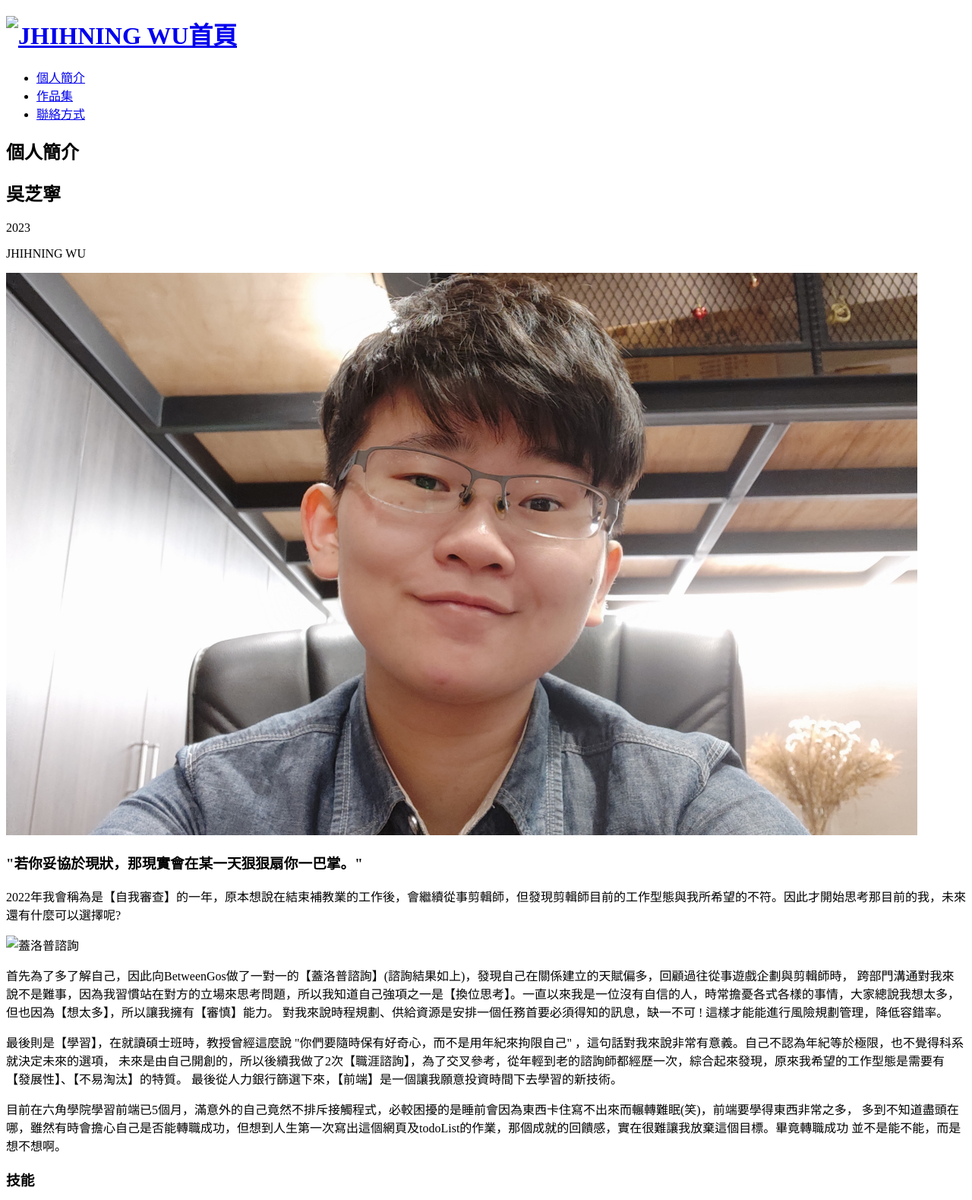
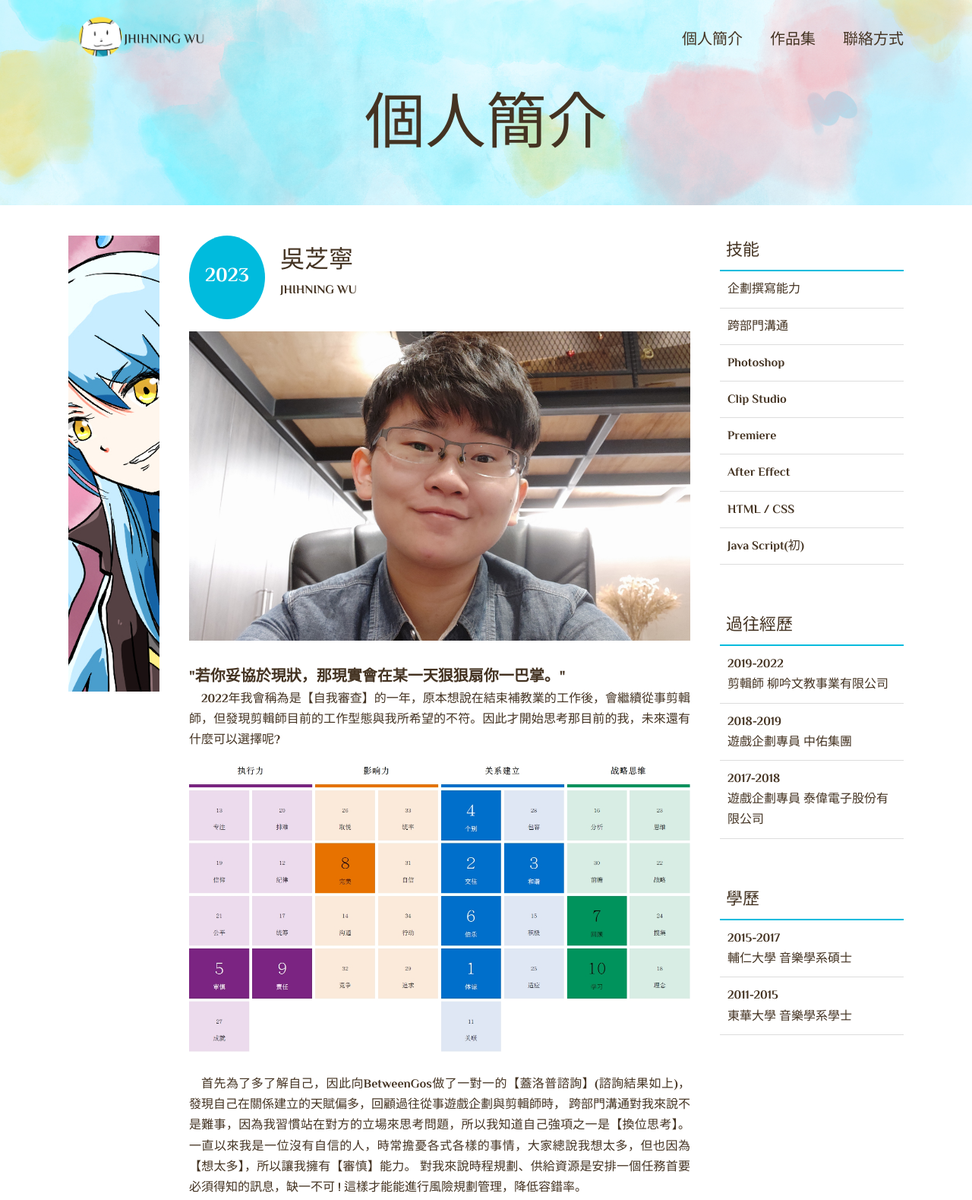
Before and after one commit to a10a4df20079/Portfolio, a website: page news.html in a window 1280 px wide. Shown: the top 1579 px of the page at 76% size. Drawn offline with nearby package versions, Linux system fonts and the light colour scheme; the site is published under a folder, as on GitHub Pages, so addresses that start at the root find nothing.

Commit message:
V1.1
TEST

```diff
--- a/contact.html
+++ b/contact.html
@@ -22,15 +22,15 @@
     <link href="https://fonts.googleapis.com/css2?family=Philosopher:wght@700&display=swap" rel="stylesheet">
 
     <!-- CSS -->
-    <link rel="icon" type="image/png" href="/images/favicon1.png">
+    <link rel="icon" type="image/png" href="images/favicon1.png">
     <link href="css/lightbox.min.css" rel="stylesheet" />
-    <link rel="stylesheet" href="/css/style.css">>
+    <link rel="stylesheet" href="css/style.css">>
 </head>
 
 <body>
 <div id="contact" class="big-bg">
     <header class="page-header wrapper">
-        <h1><a href="index.html"><img class="logo" src="/images/LOGO.png" alt="JHIHNING WU首頁"></a></h1>
+        <h1><a href="index.html"><img class="logo" src="images/LOGO.png" alt="JHIHNING WU首頁"></a></h1>
         <nav>
             <ul class="main-nav">
                 <li><a href="news.html">個人簡介</a></li>
@@ -73,6 +73,6 @@
     <script src="JS/lightbox.min.js"></script>
     <script src="JS/lightbox-plus-jquery.min.js"></script>
     <script src="https://cdn.jsdelivr.net/npm/axios@1.1.2/dist/axios.min.js"></script>
-    <script src="/all.js"></script>
+    <script src="all.js"></script>
 </body>
 </html>
--- a/news.html
+++ b/news.html
@@ -22,15 +22,15 @@
     <link href="https://fonts.googleapis.com/css2?family=Philosopher:wght@700&display=swap" rel="stylesheet">
 
     <!-- CSS -->
-    <link rel="icon" type="image/png" href="/images/favicon1.png">
+    <link rel="icon" type="image/png" href="images/favicon1.png">
     <link href="css/lightbox.min.css" rel="stylesheet" />
-    <link rel="stylesheet" href="/css/style.css">
+    <link rel="stylesheet" href="css/style.css">
 </head>
 
 <body>
 <div id="news" class="big-bg">
     <header class="page-header wrapper">
-        <h1><a href="index.html"><img class="logo" src="/images/LOGO.png" alt="JHIHNING WU首頁"></a></h1>
+        <h1><a href="index.html"><img class="logo" src="images/LOGO.png" alt="JHIHNING WU首頁"></a></h1>
         <nav>
             <ul class="main-nav">
                 <li><a href="news.html">個人簡介</a></li>
@@ -58,7 +58,7 @@
         <h3 class="introduction-title">"若你妥協於現狀，那現實會在某一天狠狠扇你一巴掌。"</h3>
         <p class="introduction">
             2022年我會稱為是【自我審查】的一年，原本想說在結束補教業的工作後，會繼續從事剪輯師，但發現剪輯師目前的工作型態與我所希望的不符。因此才開始思考那目前的我，未來還有什麼可以選擇呢?</p>
-        <img src="/images/蓋洛普.jpg" alt="蓋洛普諮詢">
+        <img src="images/蓋洛普.jpg" alt="蓋洛普諮詢">
         <p class="introduction">首先為了多了解自己，因此向BetweenGos做了一對一的【蓋洛普諮詢】(諮詢結果如上)，發現自己在關係建立的天賦偏多，回顧過往從事遊戲企劃與剪輯師時，
             跨部門溝通對我來說不是難事，因為我習慣站在對方的立場來思考問題，所以我知道自己強項之一是【換位思考】。一直以來我是一位沒有自信的人，時常擔憂各式各樣的事情，大家總說我想太多，但也因為【想太多】，所以讓我擁有【審慎】能力。
             對我來說時程規劃、供給資源是安排一個任務首要必須得知的訊息，缺一不可 ! 這樣才能能進行風險規劃管理，降低容錯率。  </p>
@@ -98,7 +98,7 @@
     </aside>
 
     <div class="ad" display="block">
-        <img src="/images/banner1.jpg" alt="banner">
+        <img src="images/banner1.jpg" alt="banner">
     </div>
 
 </div>
@@ -115,6 +115,6 @@
     <script src="JS/lightbox.min.js"></script>
     <script src="JS/lightbox-plus-jquery.min.js"></script>
     <script src="https://cdn.jsdelivr.net/npm/axios@1.1.2/dist/axios.min.js"></script>
-    <script src="/all.js"></script>
+    <script src="all.js"></script>
 </body>
 </html>
```
Also changed, not shown: index.html (+4 -4 lines), menu video.html (+4 -4 lines), menu.html (+4 -4 lines).
